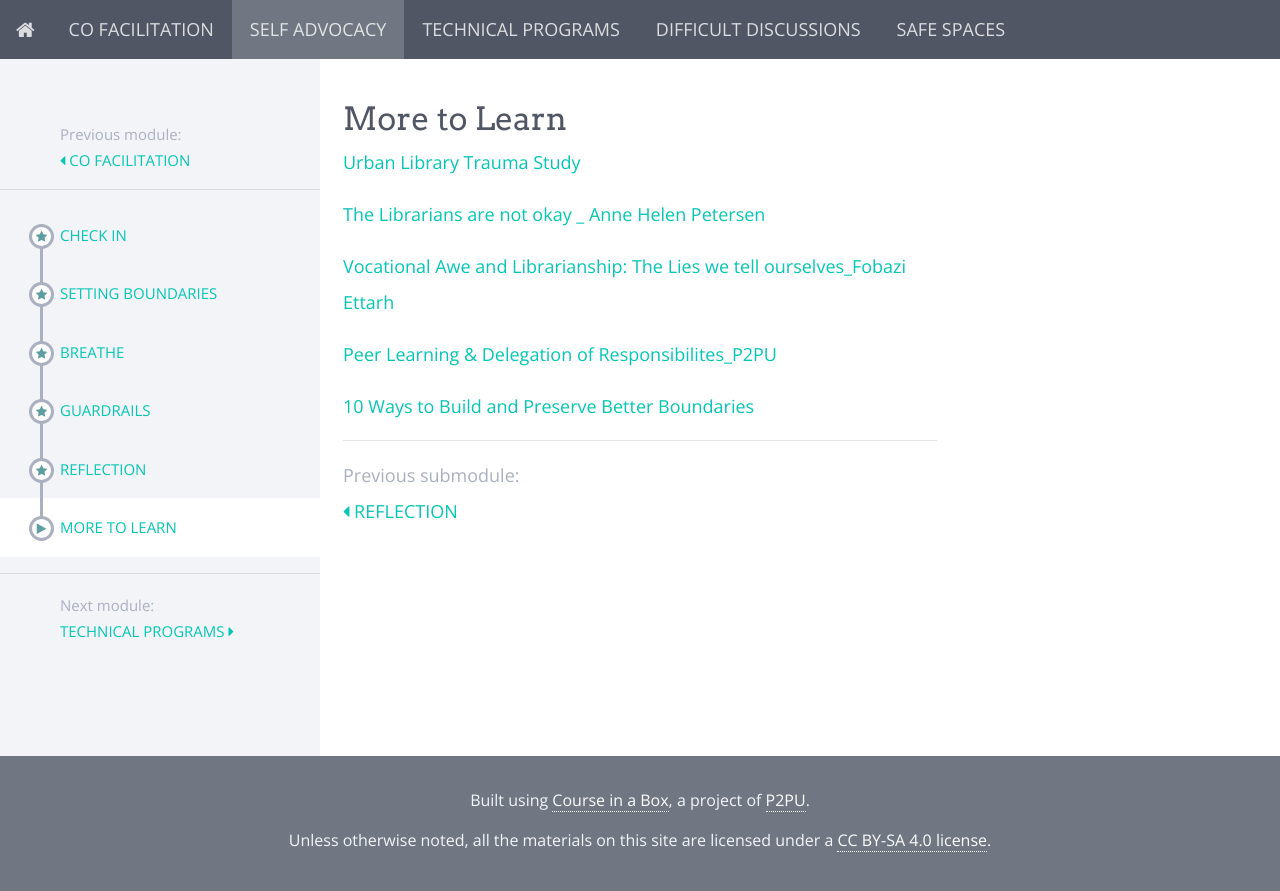
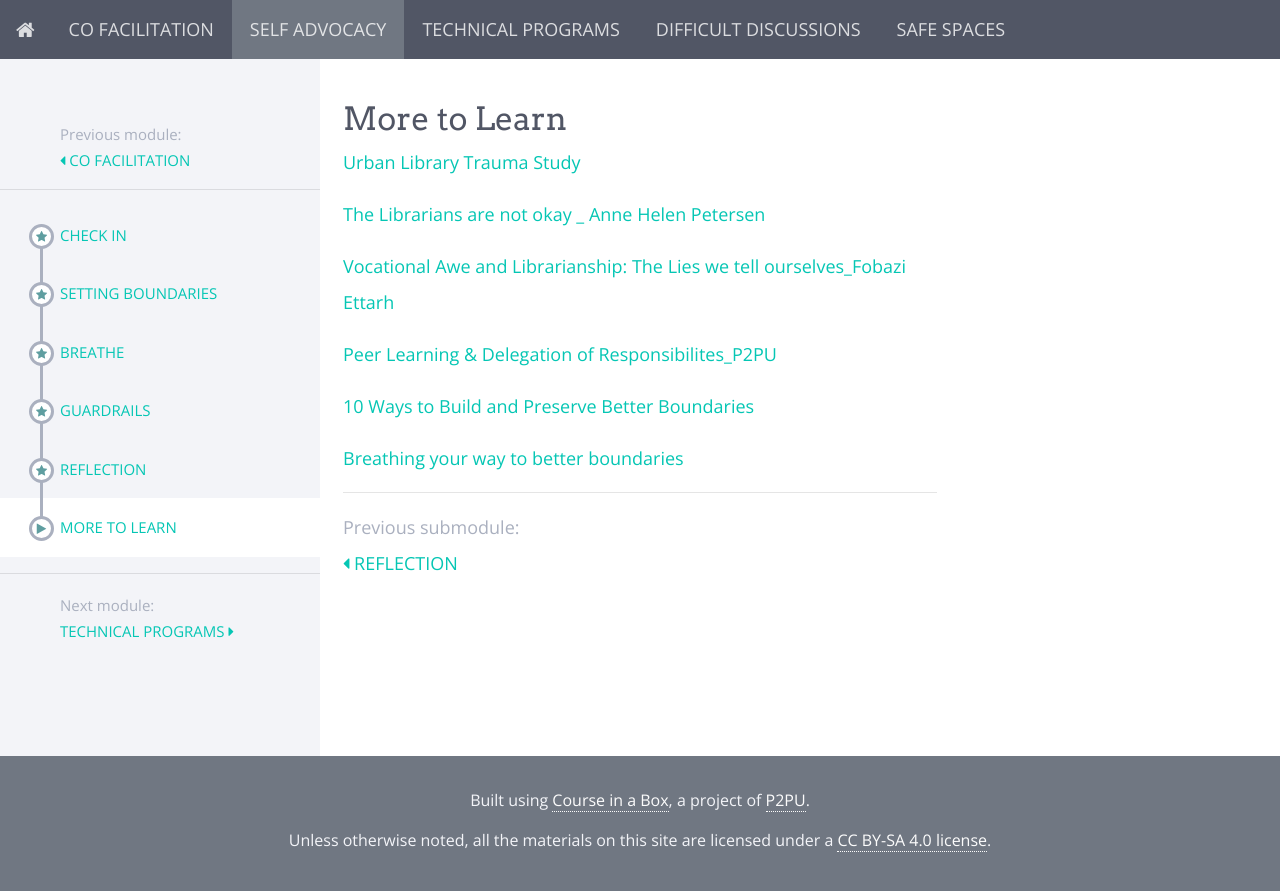
Before and after one commit to p2pu/advanced-facilitation, a Jekyll site: the page built from modules/Self-Advocacy/_posts/2000-01-06-More-to-learn.md, in a window 1280 px wide. Shown: the top 891 px of the page. Built offline with Jekyll 4.4.1, drawn with Linux system fonts in a browser that asks for light colours; nearby versions of some CDN libraries.

Commit message:
Update 2000-01-06-More-to-learn.md

```diff
--- a/modules/Self-Advocacy/_posts/2000-01-06-More-to-learn.md
+++ b/modules/Self-Advocacy/_posts/2000-01-06-More-to-learn.md
@@ -9,3 +9,5 @@
 [Peer Learning & Delegation of Responsibilites_P2PU](https://docs.p2pu.org/facilitation/facilitation-basics#delegating-responsibilities)
 
 [10 Ways to Build and Preserve Better Boundaries](https://psychcentral.com/lib/10-way-to-build-and-preserve-better-boundaries)
+
+[Breathing your way to better boundaries](https://embodiedlearningsystems.com/breathing-your-way-to-better-boundaries/)
```
